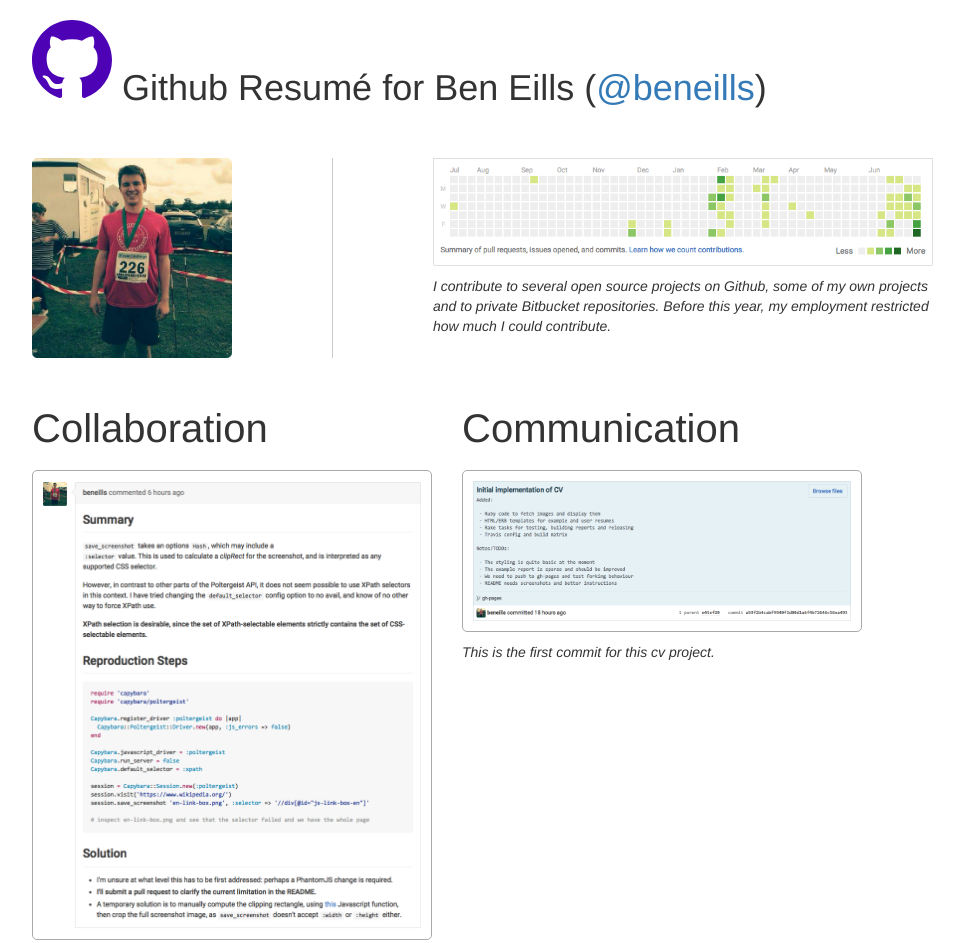
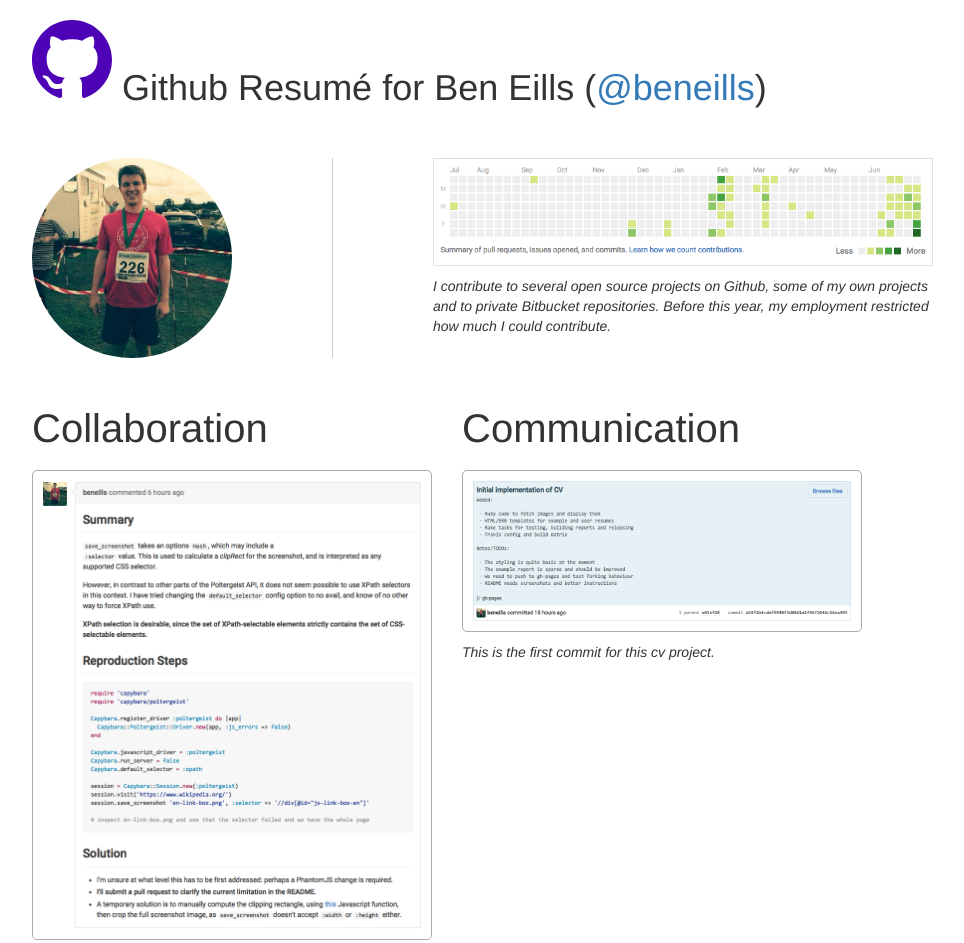
Before and after one commit to beneills/cv, a plain HTML site: page index.html in a window 1280 px wide. Shown: the top 943 px of the page, without its empty margins (18-982 px from the left). Drawn offline with nearby package versions, Linux system fonts and the light colour scheme.

Commit message:
Use circle avatar in README

```diff
--- a/css/stylesheet.css
+++ b/css/stylesheet.css
@@ -85,8 +85,10 @@
   }
 }
 
+/* make avatar into a circle */
 #introduction #left #avatar {
   width: 200px;
+  border-radius: 100px;
 }
 
 
```
Also changed, not shown: screenshot.png.
